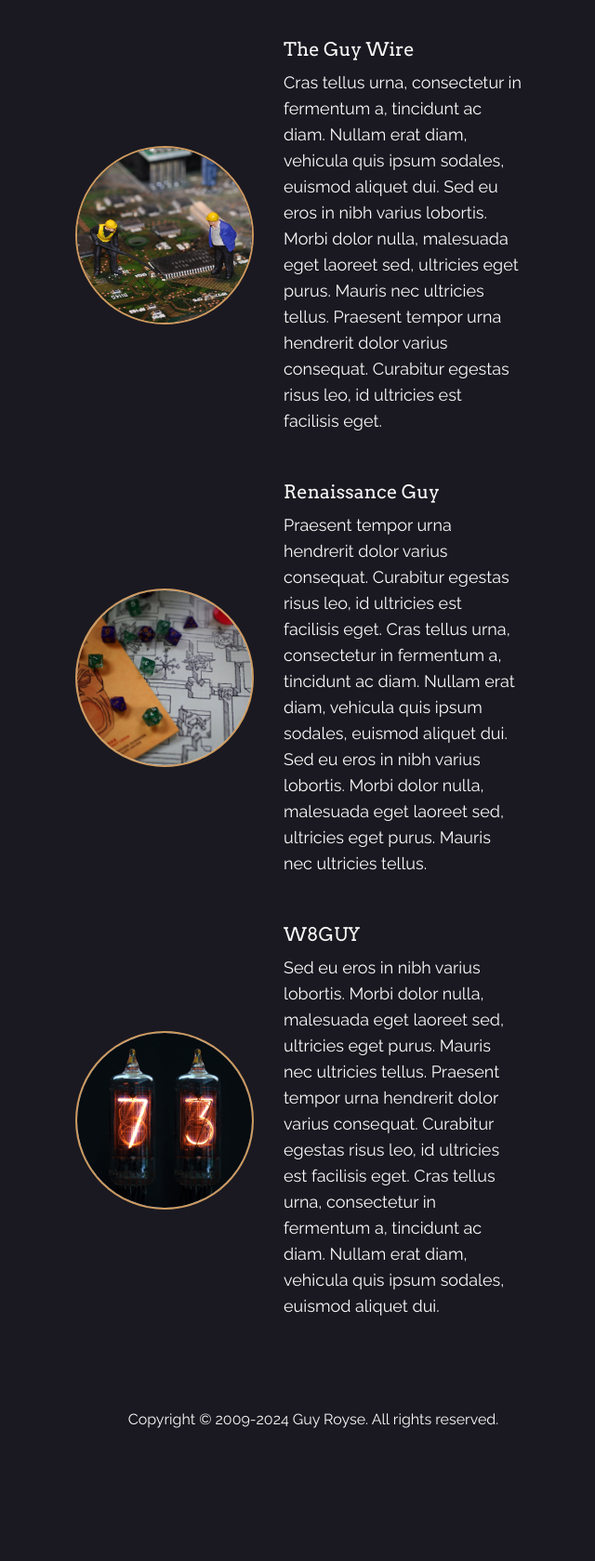
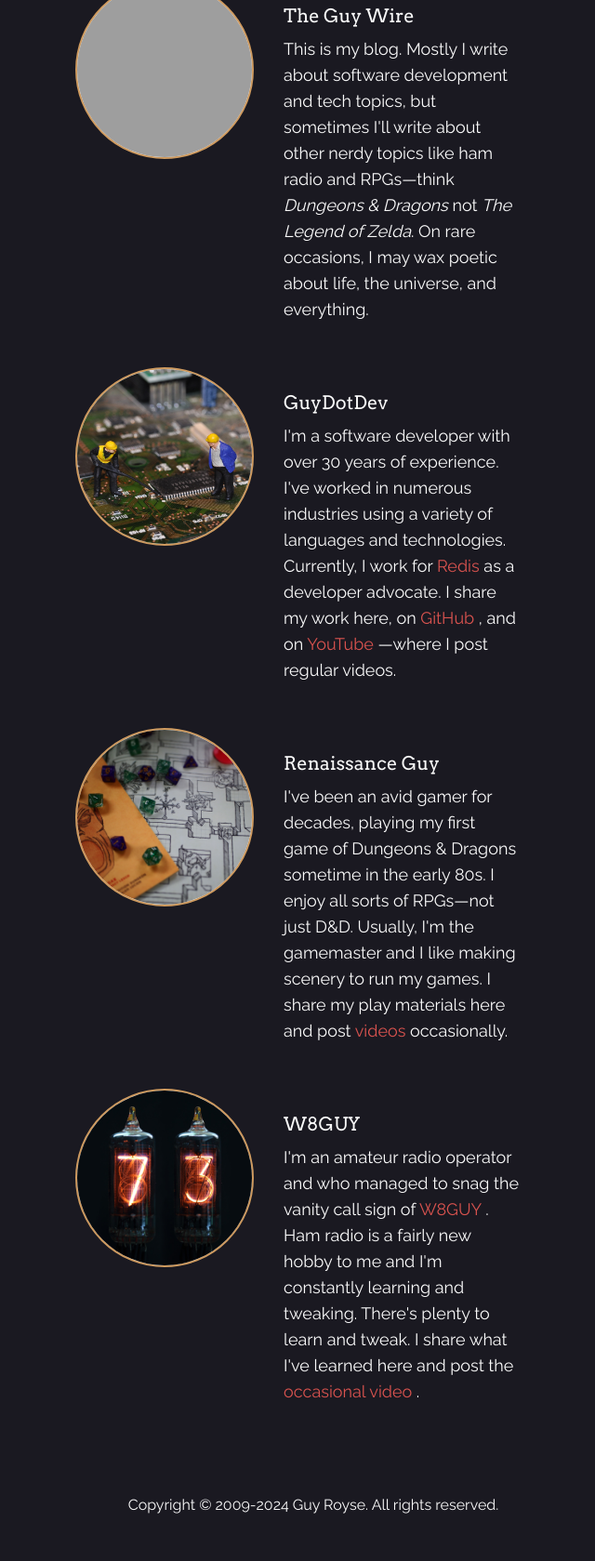
Before and after one commit to guydotdev/guydotdev.github.io, an Astro site: page / in a window 1280 px wide. Shown: the part 781-2460 px from the top of the page at 93% size, without its empty margins (303-943 px from the left). Before the commit the page ends 2368 px from the top, so only its background shows below. Built offline with nearby package versions, Linux system fonts and the light colour scheme; Astro itself is replaced by a stand-in of ours; grey boxes are pictures that could not be loaded; a web font is replaced by a local one.

Commit message:
further updates

```diff
--- /dev/null
+++ b/src/components/about.md
@@ -0,0 +1,22 @@
+---
+---
+
+# Who is this Guy?
+
+Guy started his career as gasp a COBOL programmer. But don't hold that against him, it just gives him perspective. He has spent much of his time programming in the most popular of the semi-colon delimited languages including C++, Java, and JavaScript. More recently he has been working with Python and machine learning.
+
+In addition to programming computers, he has a background in electronics and enjoys building circuits, burning himself with a soldering iron, and programming small hardware devices such as the Arduino and the Raspberry Pi. No one has actually paid him to do this sort of work.
+
+Guy loves to speak and teach and will go to any conference that will give him an audience and teach anyone who wants to learn. He normally speaks about technology but has been known to wander into other topics.
+
+Guy works for ScriptDrop in Columbus where he performs the role or nerd-herder to a team of whip-smart Elxir and JavaScript developers. He is also the chief organizer for the Columbus JavaScript User Group and a co-organizer of the Columbus Machine Learners.
+
+In his personal life, Guy is a hard-boiled geek interested in role-playing games, science fiction, and technology. He also has a slightly less geeky interest in history and linguistics. In his spare time he volunteers for his local Cub Scout Pack, studies language and history, and runs a D&D game for his kids.
+
+An avid gamer for decades, Guy bemoans the glut of fantasy in role-playing and yearns for more science fiction. His favorite games include BattleTech, Dungeons & Dragons 1, Illuminati, In Nomine, Munchkin, Paranoia, and most recently Savage Worlds and ICRPG.
+
+On the fiction front, Guy prefers to read Science Fiction although he has been known to rant prolifically that Science Fiction and Fantasy differ only in their flavor, not their substance (I'm looking at you, Doctor Who). Some of his favorite authors include Douglas Adams, Greg Bear, Larry Niven, Fredrick Pohl, Scott Sigler, and Dan Simmons.
+
+Guy lives in Ohio with his wife, his three ravenous teenage sons, and an entire wall of games.
+
+1 Yes, I realize I bemoan the glut of fantasy RPGs but play D&D. Sue me.
--- a/src/components/home-section.astro
+++ b/src/components/home-section.astro
@@ -2,13 +2,19 @@
 const { imageUrl, imageAltText, title, url } = Astro.props
 ---
 
-<section class="flex flex-row items-center px-96 my-12">
+<section class="flex flex-row items-start px-96 my-12">
   <a href={url} class="flex-shrink-0">
-    <img src={imageUrl} alt={imageAltText} class="rounded-full size-48 border-2 border-programer-peach bg-not-white" />
+    <img
+      src={imageUrl}
+      alt={imageAltText}
+      class="rounded-full size-48 border-2 border-programer-peach transition-colors duration-300 ease-in-out bg-not-white"
+    />
   </a>
-  <div class="px-8 align-middle">
+  <div class="px-8 pt-6 align-middle">
     <a href={url}>
-      <h1 class="font-serif text-xl pb-2 hover:text-programer-peach transition-colors duration-300 ease-in-out">
+      <h1
+        class="font-serif text-xl pb-2 hover:text-programer-peach transition-colors duration-300 ease-in-out"
+      >
         {title}
       </h1>
     </a>
--- /dev/null
+++ b/src/components/link.astro
@@ -0,0 +1,9 @@
+---
+const { url } = Astro.props
+---
+
+<a
+  href={url}
+  class="text-royse-red-light hover:underline hover:text-programer-peach transition-colors duration-300 ease-in-out"
+  ><slot /></a
+>
--- a/src/components/navigation.astro
+++ b/src/components/navigation.astro
@@ -10,6 +10,7 @@ const liClass =
     <li class={liClass}><a href="/">Home</a></li>
     <li class={liClass}><a href="/about">About</a></li>
     <li class={liClass}><a href="/blog">The Guy Wire</a></li>
+    <li class={liClass}><a href="/guy-dot-dev">GuyDotDev</a></li>
     <li class={liClass}><a href="/renaissance-guy">Renaissance Guy</a></li>
     <li class={liClass}><a href="/w8guy">W8GUY</a></li>
     <li class="flex-grow text-right flex flex-row-reverse">
--- a/src/pages/about/index.astro
+++ b/src/pages/about/index.astro
@@ -1,7 +1,8 @@
 ---
 import Base from '../../layouts/base.astro'
+import About from '../../components/about.md'
 ---
 
 <Base title="Who is this Guy?">
-  <h1>Who is this Guy?</h1>
+  <About />
 </Base>
--- /dev/null
+++ b/src/pages/guy-dot-dev/index.astro
@@ -0,0 +1,7 @@
+---
+import Base from '../../layouts/base.astro'
+---
+
+<Base title="GuyDotDev">
+  <h1>GuyDotDev</h1>
+</Base>
--- a/src/pages/index.astro
+++ b/src/pages/index.astro
@@ -1,6 +1,7 @@
 ---
 import Base from '../layouts/base.astro'
 import HomeSection from '../components/home-section.astro'
+import Link from '../components/link.astro'
 ---
 
 <Base title="Home">
@@ -11,59 +12,75 @@ import HomeSection from '../components/home-section.astro'
     url="/about"
   >
     <p class="text-lg">
-      Lorem ipsum dolor sit amet, consectetur adipiscing elit. Quisque ac tortor
-      convallis, cursus mi et, tempus purus. Quisque vitae erat accumsan arcu
-      tristique finibus eu non sem. Curabitur a sapien dictum ligula malesuada
-      condimentum. Aliquam malesuada a dui vitae porttitor. Aliquam pharetra
-      feugiat nisi quis varius. Aliquam venenatis tincidunt nisl eget tincidunt.
+      Welcome. My name is Guy and, yes, that's my real name. I'm a husband and
+      father of three, a seasoned software developer, a public speaker, and a
+      hard-boiled geek interested in more things than I have time for. I share
+      many of those things right here on this website.
     </p>
   </HomeSection>
 
   <HomeSection
     title="The Guy Wire"
     imageUrl="/assets/the-guy-wire.jpg"
-    imageAltText="Guy Royse writing on a computer"
+    imageAltText="TBD"
     url="/blog"
   >
     <p class="text-lg">
-      Cras tellus urna, consectetur in fermentum a, tincidunt ac diam. Nullam
-      erat diam, vehicula quis ipsum sodales, euismod aliquet dui. Sed eu eros
-      in nibh varius lobortis. Morbi dolor nulla, malesuada eget laoreet sed,
-      ultricies eget purus. Mauris nec ultricies tellus. Praesent tempor urna
-      hendrerit dolor varius consequat. Curabitur egestas risus leo, id
-      ultricies est facilisis eget.
+      This is my blog. Mostly I write about software development and tech
+      topics, but sometimes I'll write about other nerdy topics like ham radio
+      and RPGs—think <em>Dungeons &amp; Dragons</em> not <em
+        >The Legend of Zelda</em
+      >. On rare occasions, I may wax poetic about life, the universe, and
+      everything.
+    </p>
+  </HomeSection>
+
+  <HomeSection
+    title="GuyDotDev"
+    imageUrl="/assets/guy-dot-dev.jpg"
+    imageAltText="Miniature construction worker and supervisor standing on a circuit board"
+    url="/gu-ydot-dev"
+  >
+    <p class="text-lg">
+      I'm a software developer with over 30 years of experience. I've worked in
+      numerous industries using a variety of languages and technologies.
+      Currently, I work for <Link url="https://redis.io">Redis</Link> as a developer
+      advocate. I share my work here, on <Link
+        url="https://github.com/guyroyse/">GitHub</Link
+      >, and on <Link url="https://www.youtube.com/@guyroyse">YouTube</Link
+      >—where I post regular videos.
     </p>
   </HomeSection>
 
   <HomeSection
     title="Renaissance Guy"
     imageUrl="/assets/renaissance-guy.jpg"
-    imageAltText="Fantasy version of Guy Royse"
+    imageAltText="Assorted gaming materials on a table including a dungeon map, dice, and a vintage gaming book"
     url="/renaissance-guy"
   >
     <p class="text-lg">
-      Praesent tempor urna hendrerit dolor varius consequat. Curabitur egestas
-      risus leo, id ultricies est facilisis eget. Cras tellus urna, consectetur
-      in fermentum a, tincidunt ac diam. Nullam erat diam, vehicula quis ipsum
-      sodales, euismod aliquet dui. Sed eu eros in nibh varius lobortis. Morbi
-      dolor nulla, malesuada eget laoreet sed, ultricies eget purus. Mauris nec
-      ultricies tellus.
+      I've been an avid gamer for decades, playing my first game of Dungeons
+      &amp; Dragons sometime in the early 80s. I enjoy all sorts of RPGs—not
+      just D&amp;D. Usually, I'm the gamemaster and I like making scenery to run
+      my games. I share my play materials here and post <Link
+        url="https://www.youtube.com/@renaissanceguy">videos</Link
+      > occasionally.
     </p>
   </HomeSection>
 
   <HomeSection
     title="W8GUY"
     imageUrl="/assets/w8guy.jpg"
-    imageAltText="Guy Royse on the radio"
+    imageAltText="Two nixie tubes displaying the numbers 7 and 3"
     url="/w8guy"
   >
     <p class="text-lg">
-      Sed eu eros in nibh varius lobortis. Morbi dolor nulla, malesuada eget
-      laoreet sed, ultricies eget purus. Mauris nec ultricies tellus. Praesent
-      tempor urna hendrerit dolor varius consequat. Curabitur egestas risus leo,
-      id ultricies est facilisis eget. Cras tellus urna, consectetur in
-      fermentum a, tincidunt ac diam. Nullam erat diam, vehicula quis ipsum
-      sodales, euismod aliquet dui.
+      I'm an amateur radio operator and who managed to snag the vanity call sign
+      of <Link url="https://www.qrz.com/db/W8GUY">W8GUY</Link>. Ham radio is a
+      fairly new hobby to me and I'm constantly learning and tweaking. There's
+      plenty to learn and tweak. I share what I've learned here and post the <Link
+        url="https://www.youtube.com/@w8guy-10">occasional video</Link
+      >.
     </p>
   </HomeSection>
 </Base>
--- a/tailwind.config.js
+++ b/tailwind.config.js
@@ -1,5 +1,4 @@
 const defaultTheme = require('tailwindcss/defaultTheme')
-const typography = require('@tailwindcss/typography')
 
 export default {
   content: ['./src/**/*.{astro,html,js,md,ts}'],
@@ -14,6 +13,7 @@ export default {
       },
       colors: {
         'royse-red': '#a52a2a',
+        'royse-red-light': '#d9534f',
         'programer-peach': '#ce9a5f',
         'dorkness-rising': '#1a1921',
         'not-white': '#fafafa'
@@ -21,5 +21,5 @@ export default {
     }
   },
 
-  plugins: [typography]
+  plugins: []
 }
```
Also changed, not shown: public/assets/guy-dot-dev.jpg (renamed from public/assets/the-guy-wire.jpg).
